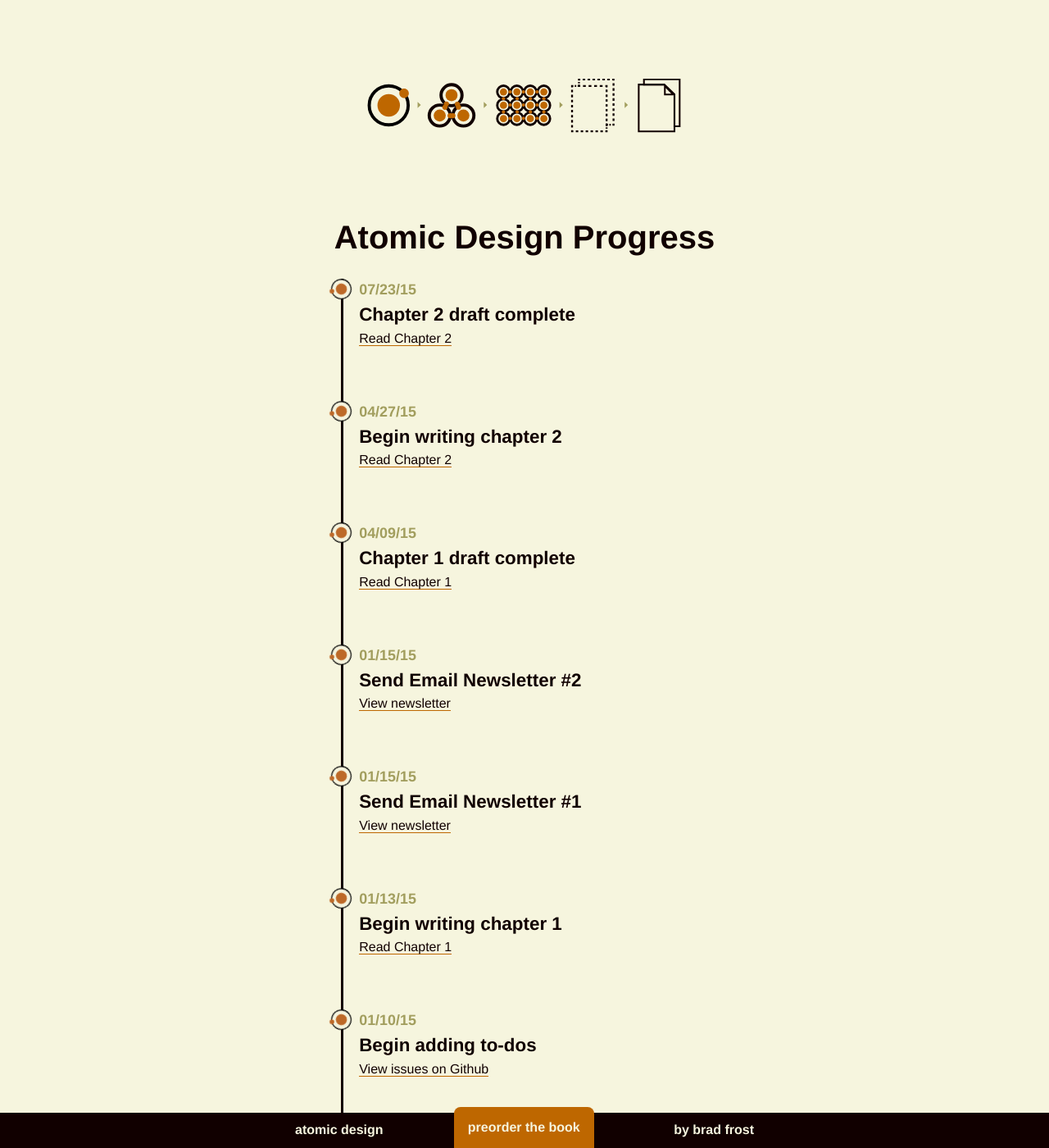
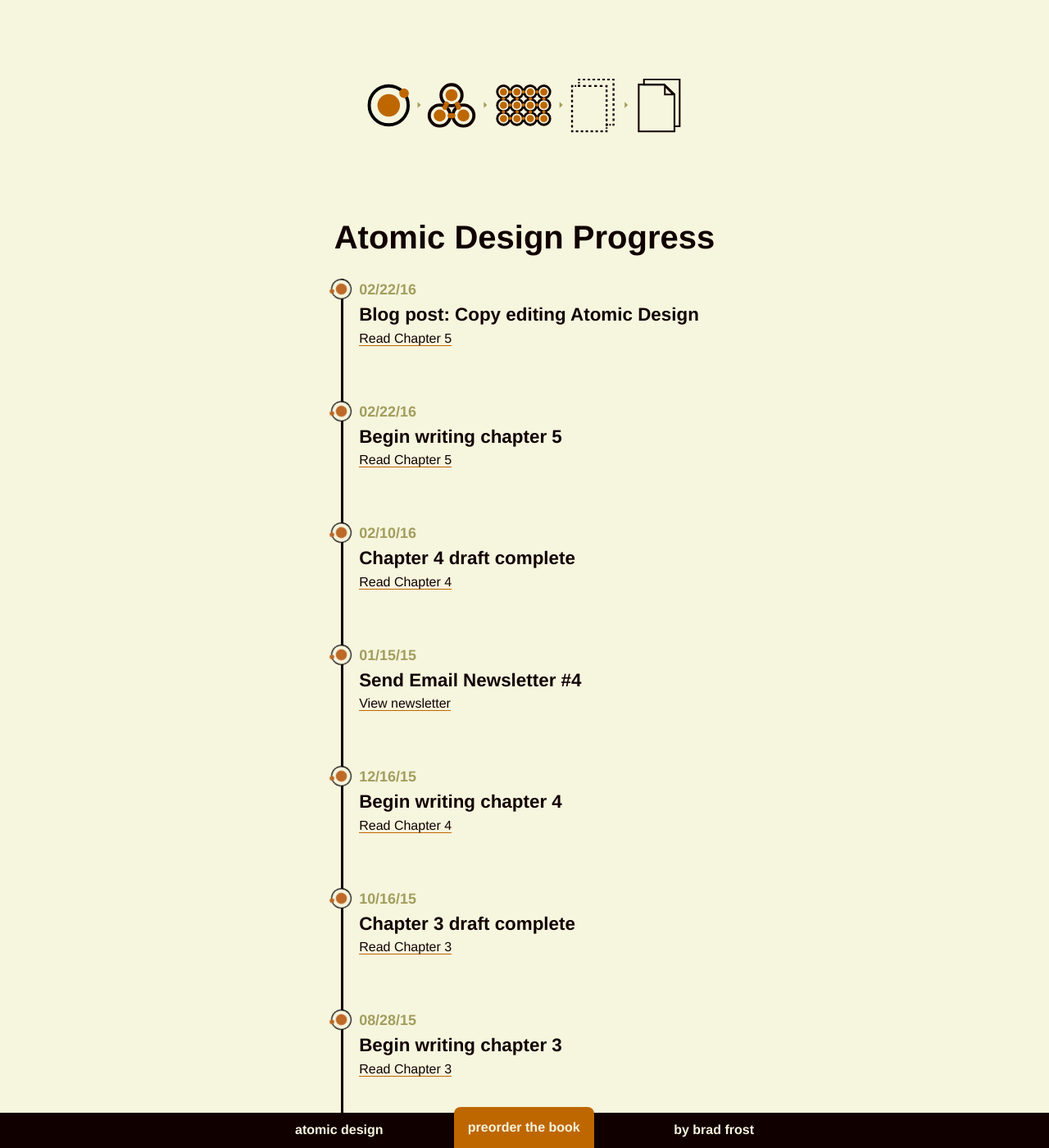
Before and after one commit to bradfrost/atomic-design, a Jekyll site: the page built from timeline.md, in a window 1280 px wide and 1400 px high. Shown: the whole window at 82% size. Built offline with Jekyll 4.4.1, drawn with Linux system fonts in a browser that asks for light colours; some of the changed text lies outside the part shown.

Commit message:
Update timeline

```diff
--- a/timeline.md
+++ b/timeline.md
@@ -32,3 +32,19 @@ permalink: /timeline/
    [Read Chapter 2](http://atomicdesign.bradfrost.com/chapter-2/)
 14. ### *07/23/15* Chapter 2 draft complete
    [Read Chapter 2](http://atomicdesign.bradfrost.com/chapter-2/)
+15. ### *01/15/15* Send Email Newsletter #3
+  [View newsletter](http://us5.campaign-archive2.com/?u=6c0c3f4dcd40d88bc1cedb3fa&id=d7f9094e63)
+15. ### *08/28/15* Begin writing chapter 3
+   [Read Chapter 3](http://atomicdesign.bradfrost.com/chapter-3/)
+16. ### *10/16/15* Chapter 3 draft complete
+  [Read Chapter 3](http://atomicdesign.bradfrost.com/chapter-3/)
+17. ### *12/16/15* Begin writing chapter 4
+    [Read Chapter 4](http://atomicdesign.bradfrost.com/chapter-4/)
+18. ### *01/15/15* Send Email Newsletter #4
+  [View newsletter](http://us5.campaign-archive1.com/?u=6c0c3f4dcd40d88bc1cedb3fa&id=4a2b57dbe1)
+19. ### *02/10/16* Chapter 4 draft complete
+    [Read Chapter 4](http://atomicdesign.bradfrost.com/chapter-4/)
+20. ### *02/22/16* Begin writing chapter 5
+    [Read Chapter 5](http://atomicdesign.bradfrost.com/chapter-5/)
+21. ### *02/22/16* Blog post: Copy editing Atomic Design
+    [Read Chapter 5](http://bradfrost.com/blog/post/copy-editing-atomic-design/)
```
Also changed, not shown: other parts of timeline.md (+1 -1 lines), 2 other files.
